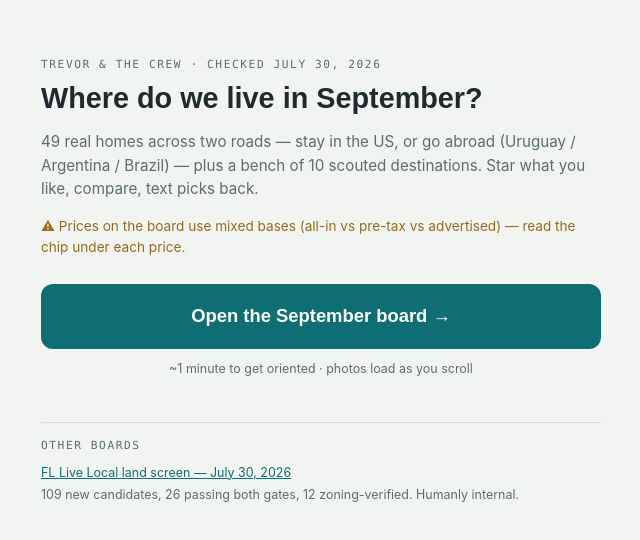
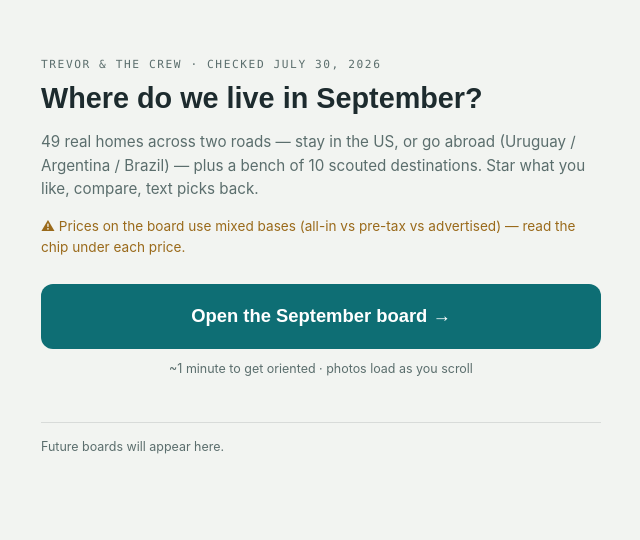
Before and after one commit to Gonzo3/boards, a plain HTML site: page index.html in a window 1280 px wide. Shown: the whole page, without its empty margins (319-959 px from the left). Drawn offline with Linux system fonts and the light colour scheme.

Commit message:
remove leftover FL LLA link from board index
The board itself was removed in 2df1be6 but the index still linked to it,
advertising the screen and its counts while pointing at a 404.

Co-Authored-By: Claude Fable 5 <noreply@anthropic.com>

```diff
--- a/index.html
+++ b/index.html
@@ -22,9 +22,5 @@ a.cta{display:block;text-align:center;background:var(--brand);color:#fff;text-de
 <p class="warn">⚠ Prices on the board use mixed bases (all-in vs pre-tax vs advertised) — read the chip under each price.</p>
 <a class="cta" href="sept2026/">Open the September board →</a>
 <div class="sub">~1 minute to get oriented · photos load as you scroll</div>
-<div class="future">
-<div class="eyebrow" style="margin-bottom:8px">Other boards</div>
-<a href="fl-lla/" style="color:var(--brand)">FL Live Local land screen — July 30, 2026</a>
-<div style="margin-top:3px">109 new candidates, 26 passing both gates, 12 zoning-verified. Humanly internal.</div>
+<div class="future">Future boards will appear here.</div>
 </div>
-</div>
```
